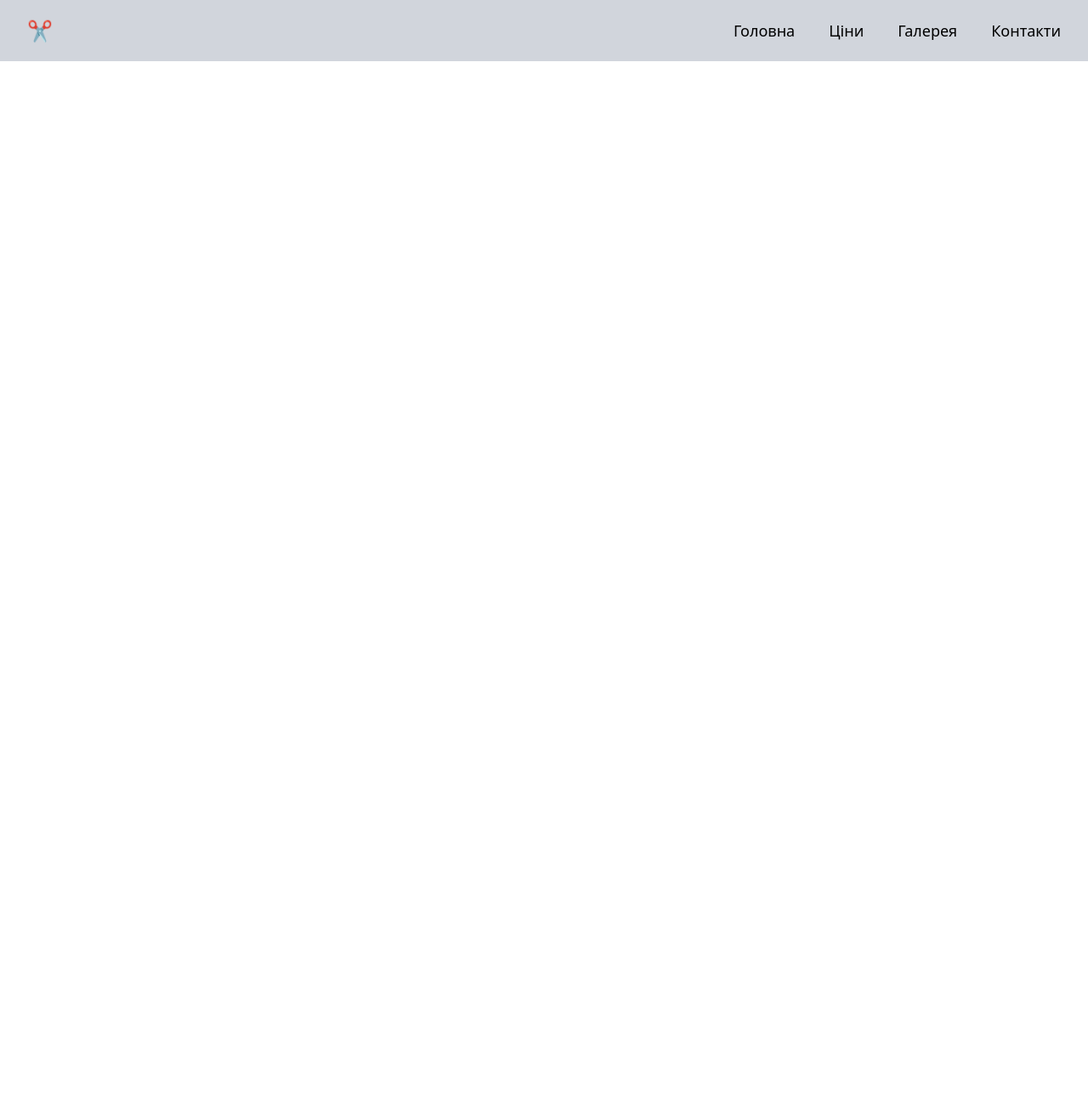
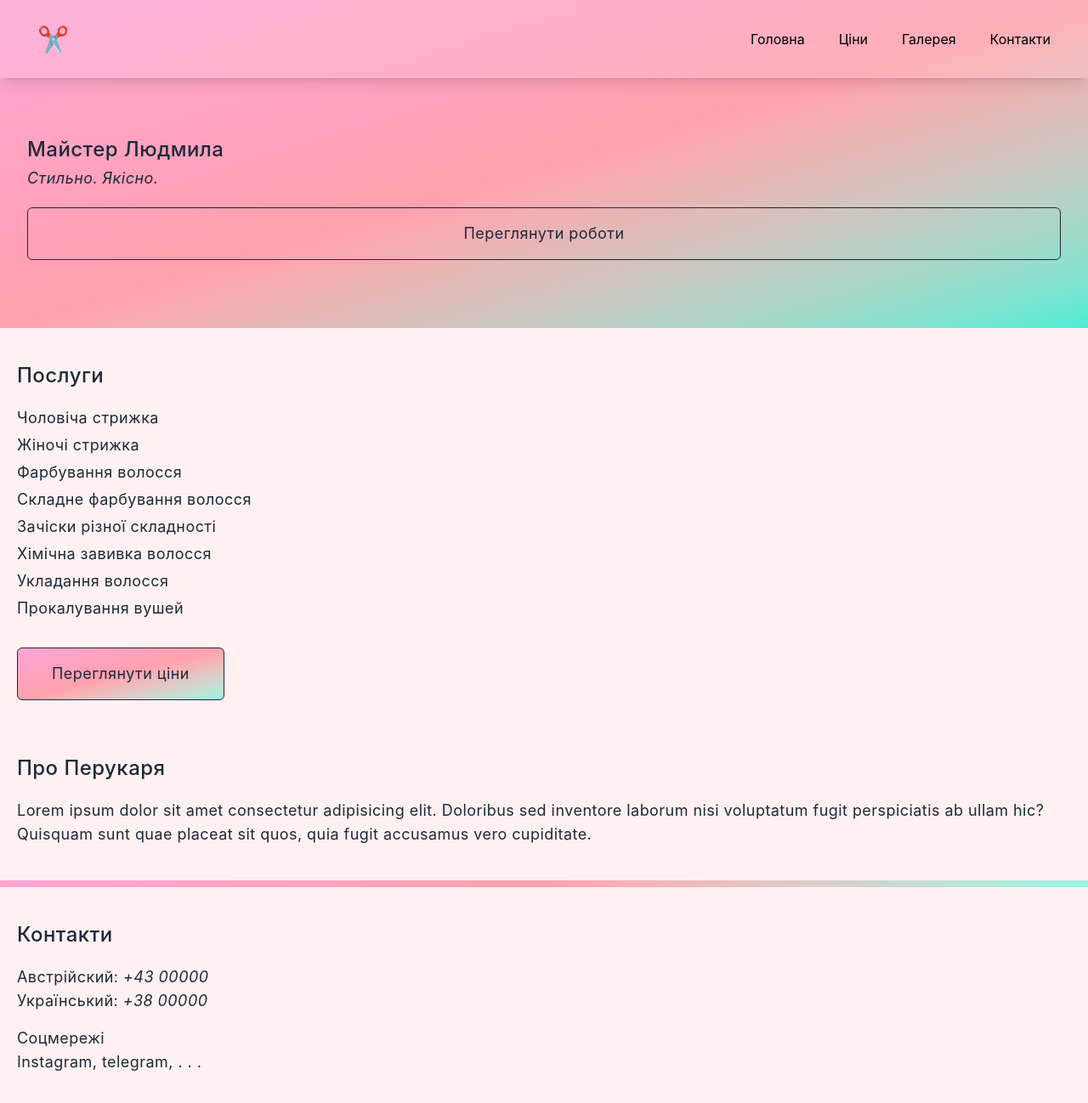
Before and after one commit to Shimi001/hairdresser-website, a React (Vite) app: page / in a window 1280 px wide. Shown: the top 1298 px of the page at 85% size. Before the commit the page ends 800 px from the top, so only its background shows below. Built offline with nearby package versions, Linux system fonts and the light colour scheme.

Commit message:
commit 2

```diff
--- a/package.json
+++ b/package.json
@@ -10,14 +10,13 @@
     "preview": "vite preview"
   },
   "dependencies": {
-    "@tailwindcss/vite": "^4.1.17",
     "react": "^19.2.0",
     "react-dom": "^19.2.0",
-    "react-router-dom": "^7.10.0",
-    "tailwindcss": "^4.1.17"
+    "react-router-dom": "^7.10.0"
   },
   "devDependencies": {
     "@eslint/js": "^9.39.1",
+    "@tailwindcss/vite": "^4.1.18",
     "@types/node": "^24.10.1",
     "@types/react": "^19.2.5",
     "@types/react-dom": "^19.2.3",
--- a/src/App.tsx
+++ b/src/App.tsx
@@ -1,20 +1,24 @@
 import { Routes, Route } from 'react-router-dom';
-import NavBar from "./components/NavBar"
-import Home from "./pages/Home"
-import Prices from "./pages/Prices"
-import Gallery from "./pages/Gallery"
-import Contacts from "./pages/Contacts"
+import { useState } from 'react';
+import NavBar from './components/NavBar'
+import Home from './pages/Home'
+import Prices from './pages/Prices'
+import Gallery from './pages/Gallery'
+import Contacts from './pages/Contacts'
 
 function App() {
+  const [open, setOpen] = useState(false);
+  const closeMenu = () => setOpen(false);
+
   return (
     <>
-      <header className="bg-gray-300">
-        <NavBar />
+      <header className="sticky top-0 z-50">
+        <NavBar open={open} setOpen={setOpen} closeMenu={closeMenu} />
       </header>
 
-      <main className="px-8 py-6">
+      <main className="bg-rose-50 text-gray-800 text-lg">
         <Routes>
-          <Route path="/" element={<Home />} />
+          <Route path="/" element={<Home closeMenu={closeMenu} />} />
           <Route path="/prices" element={<Prices />} />
           <Route path="/gallery" element={<Gallery />} />
           <Route path="/contacts" element={<Contacts />} />
--- a/src/components/NavBar/index.tsx
+++ b/src/components/NavBar/index.tsx
@@ -1,39 +1,46 @@
-import { useState } from "react";
+import { Link } from 'react-router-dom';
+import { useScrollClose } from '../../hooks/useScrollClose';
 
-function NavBar() {
-  const [open, setOpen] = useState(false);
+function NavBar({ open, setOpen, closeMenu }: { open: boolean; setOpen: (open: boolean) => void; closeMenu: () => void }) {
+  useScrollClose({ open, closeMenu });
 
   return (
-    <nav className="relative flex items-center justify-between py-5 px-8">
+    <nav className="absolute w-full flex flex-col bg-white/15 backdrop-blur-sm shadow-lg overflow-hidden transform-gpu">
+      <div className="flex items-center justify-between py-7 px-11 w-full">
         {/* logo */}
-      <div className="text-2xl">
-        <a href="/" className="">✂️</a>
+        <div className="text-3xl">
+          <Link to="/" onClick={closeMenu}>✂️</Link>
         </div>
 
-      {/* desctop menu items */}
-      <ul className="hidden md:flex gap-10 text-lg">
-          <a href="/" className="">Головна</a>
-          <a href="/prices" className="">Ціни</a>
-          <a href="/gallery" className="">Галерея</a>
-          <a href="/contacts" className="">Контакти</a>
+        {/* desktop menu items */}
+        <ul className="hidden md:flex gap-10">
+          <Link to="/">Головна</Link>
+          <Link to="/prices">Ціни</Link>
+          <Link to="/gallery">Галерея</Link>
+          <Link to="/contacts">Контакти</Link>
         </ul>
 
         {/* mobile menu button */}
         <button
-        className="md:hidden text-2xl"
+          className="md:hidden text-3xl"
           onClick={() => setOpen(!open)}
         >
           ☰
         </button>
-      {/* mobile menu items */}
-      {open &&
-        <div className="absolute left-0 right-0 top-full flex flex-col px-6 py-5 gap-4 tracking-wide md:hidden bg-gray-300 z-10">
-          <a href="/" className="">Головна</a>
-          <a href="/prices" className="">Ціни</a>
-          <a href="/gallery" className="">Галерея</a>
-          <a href="/contacts" className="">Контакти</a>
       </div>
-      }
+
+      {/* mobile menu */}
+      <div className={`md:hidden overflow-hidden transition-[max-height] duration-300 ease-in-out
+        ${open ? "max-h-80" : "max-h-0"}`}>
+        <div className={`w-full flex flex-col px-7 py-9 pb-14 gap-6 tracking-wide text-lg
+          transition[opacity] duration-300 ease-in-out
+          ${open ? "translate-y-0 opacity-100" : "-translate-y-4 opacity-0"}`}>
+          <Link to="/" onClick={closeMenu}>Головна</Link>
+          <Link to="/prices" onClick={closeMenu}>Ціни</Link>
+          <Link to="/gallery" onClick={closeMenu}>Галерея</Link>
+          <Link to="/contacts" onClick={closeMenu}>Контакти</Link>
+        </div>
+      </div>
     </nav>
   )
 }
--- /dev/null
+++ b/src/hooks/useScrollClose.ts
@@ -0,0 +1,17 @@
+import { useEffect } from "react";
+
+export function useScrollClose({ open, closeMenu }: { open: boolean; closeMenu: () => void }) {
+    useEffect(() => {
+        if (!open) return;
+
+        const handleScroll = () => {
+            closeMenu();
+        };
+
+        window.addEventListener('scroll', handleScroll);
+
+        return () => {
+            window.removeEventListener('scroll', handleScroll);
+        }
+    }, [open, closeMenu]);
+}
--- a/src/pages/Contacts/index.tsx
+++ b/src/pages/Contacts/index.tsx
@@ -1,7 +1,13 @@
 function Contacts() {
   return (
     <>
-      <h1>Контакти</h1>
+      <h1 className="flex text-2xl font-medium px-8 pb-20 pt-40 justify-center bg-linear-to-br from-green-500 via-emerald-400 to-teal-300">Контакти</h1>
+      <p>Нижня Австрія, Відень</p>
+      <h2 className="text-lg mt-2">Номера</h2>
+      <p className="">Австрійский: </p>
+      <p className="">Український: </p>
+      <h2 className="text-lg mt-2">Соцмережі</h2>
+      <div>Instagram, telegram, . . .</div>
     </>
   )
 }
--- a/src/pages/Gallery/index.tsx
+++ b/src/pages/Gallery/index.tsx
@@ -1,7 +1,11 @@
 function Gallery() {
   return (
     <>
-      <h1>Галерея</h1>
+      <h1 className="flex text-2xl font-medium px-8 pb-20 pt-40 justify-center bg-linear-to-br from-blue-500 via-indigo-400 to-sky-300">Галерея</h1>
+      <div className="grid-cols-2">
+        <div>image 1</div>
+        <div>image 2</div>
+      </div>
     </>
   )
 }
--- a/src/pages/Home/index.tsx
+++ b/src/pages/Home/index.tsx
@@ -1,20 +1,55 @@
-function Home() {
+import { Link } from 'react-router-dom';
+
+function Home({ closeMenu }: { closeMenu: () => void }) {
   return (
     <>
       {/* hero section */}
-      <div className="flex flex-col gap-1.5">
+      <div className="flex flex-col px-8 pb-20 pt-40 tracking-wide bg-linear-to-br from-pink-300 via-rose-300 to-teal-300">
+        <h1 className="text-2xl font-medium">
+          Майстер Людмила
+        </h1>
+        <p className="mt-1 italic">
+          Стильно. Якісно.
+        </p>
+        <Link to="/gallery" onClick={closeMenu} className="inline-flex mt-5 border rounded-md p-4 justify-center">
+          Переглянути роботи
+        </Link>
       </div>
 
       {/* price/services */}
-      <div>
+      <div className="mt-10 px-5 tracking-wide">
+        <h2 className="text-2xl font-medium">Послуги</h2>
+        <ul className="flex flex-col list-inside mt-5 gap-1">
+          <li>Чоловіча стрижка</li>
+          <li>Жіночі стрижка</li>
+          <li>Фарбування волосся</li>
+          <li>Складне фарбування волосся</li>
+          <li>Зачіски різної складності</li>
+          <li>Хімічна завивка волосся</li>
+          <li>Укладання волосся</li>
+          <li>Прокалування вушей</li>
+        </ul>
+        <Link to="/prices" onClick={closeMenu} className="inline-flex mt-8 border rounded-md p-4 px-10 justify-center bg-linear-to-br from-pink-300 via-rose-300 to-teal-200">
+          Переглянути ціни
+        </Link>
       </div>
 
       {/* review */}
-      <div>
+      <div className="flex flex-col mt-16 px-5 tracking-wide">
+        <h2 className="text-2xl font-medium">Про Перукаря</h2>
+        <p className="pt-5">Lorem ipsum dolor sit amet consectetur adipisicing elit. Doloribus sed inventore laborum nisi voluptatum fugit perspiciatis ab ullam hic? Quisquam sunt quae placeat sit quos, quia fugit accusamus vero cupiditate.</p>
       </div>
 
       {/* contacts */}
-      <div>
+      <div className="mt-10 tracking-wide">
+        <div className="p-1 w-full bg-linear-to-r from-pink-300 via-rose-300 to-teal-200"></div>
+        <div className="px-5 pt-10 pb-20">
+          <h2 className="text-2xl font-medium">Контакти</h2>
+          <p className="mt-5">Австрійский: <span className="italic">+43 00000</span></p>
+          <p>Український: <span className="italic">+38 00000</span></p>
+          <h2 className="text-lg mt-4">Соцмережі</h2>
+          <div>Instagram, telegram, . . .</div>
+        </div>
       </div>
     </>
   )
--- a/src/pages/Prices/index.tsx
+++ b/src/pages/Prices/index.tsx
@@ -1,7 +1,25 @@
 function Prices() {
   return (
     <>
-      <h1>Ціни</h1>
+      <h1 className="flex text-2xl font-medium px-8 pb-20 pt-40 justify-center bg-linear-to-br from-red-400 via-amber-400 to-yellow-300">Ціни</h1>
+      <h2 className="text-lg mt-3">Чоловічі стрижки</h2>
+      <ul className="list-inside mt-1">
+        <li>Коротке волосся - -€</li>
+        <li>Довге волосся - -€</li>
+      </ul>
+      <h2 className="text-lg mt-3">Жіночі стрижки</h2>
+      <ul className="list-inside mt-1">
+        <li>Коротке волосся - -€</li>
+        <li>Довге волосся - -€</li>
+      </ul>
+      <h2 className="text-lg mt-3">Фарбування волосся</h2>
+      <ul className="list-inside mt-1">
+        <li>Однотонне фарбування - -€</li>
+        <li>Мелірування - -€</li>
+        <li>Інші послуги - -€</li>
+      </ul>
+
+      <div className="mt-5">* Коштовність стрижок можно уточнювати по телефону</div>
     </>
   )
 }
```
Also changed, not shown: 1 other file (tests, documents, lock files or other folders). Lines whose indentation alone changed are shown as unchanged.
